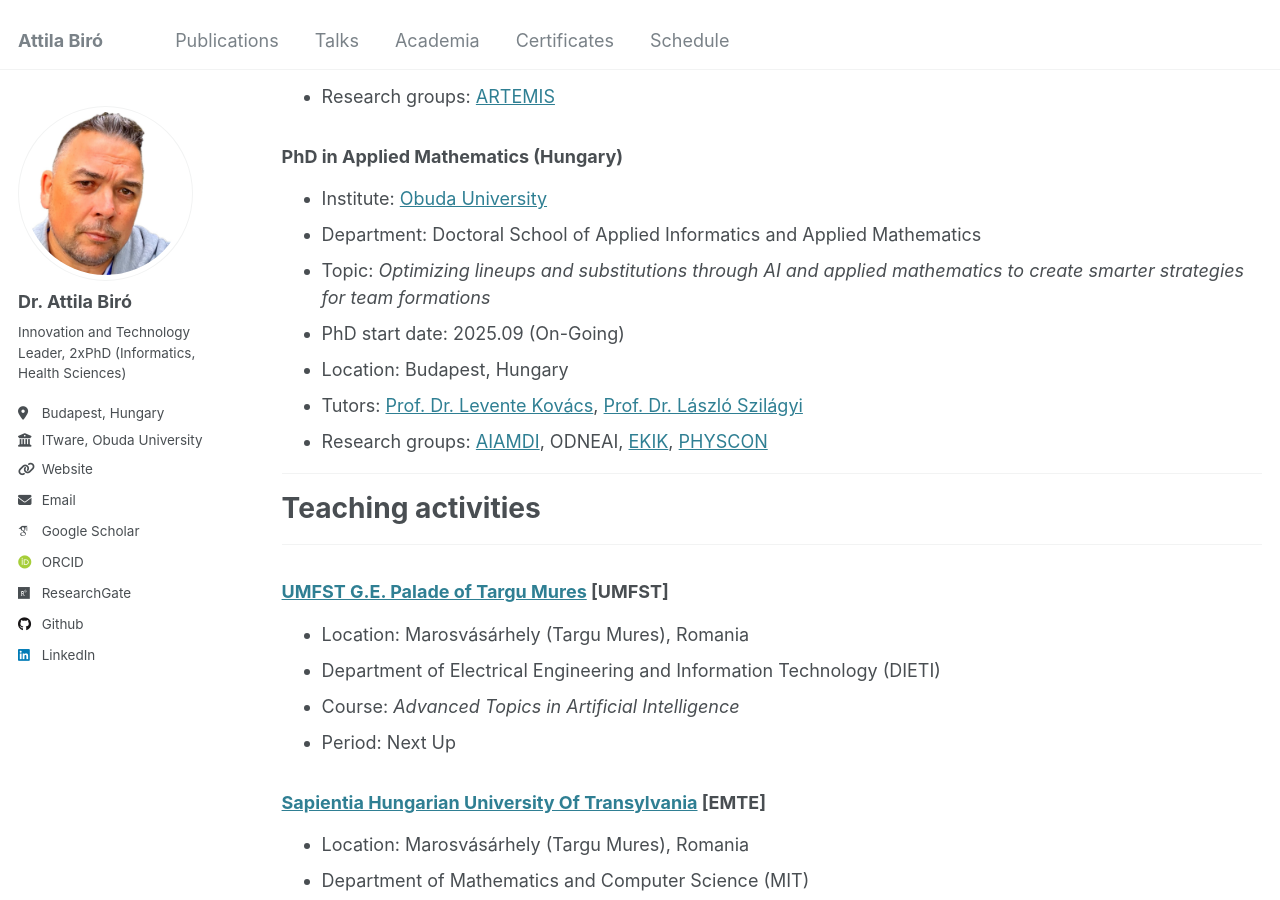
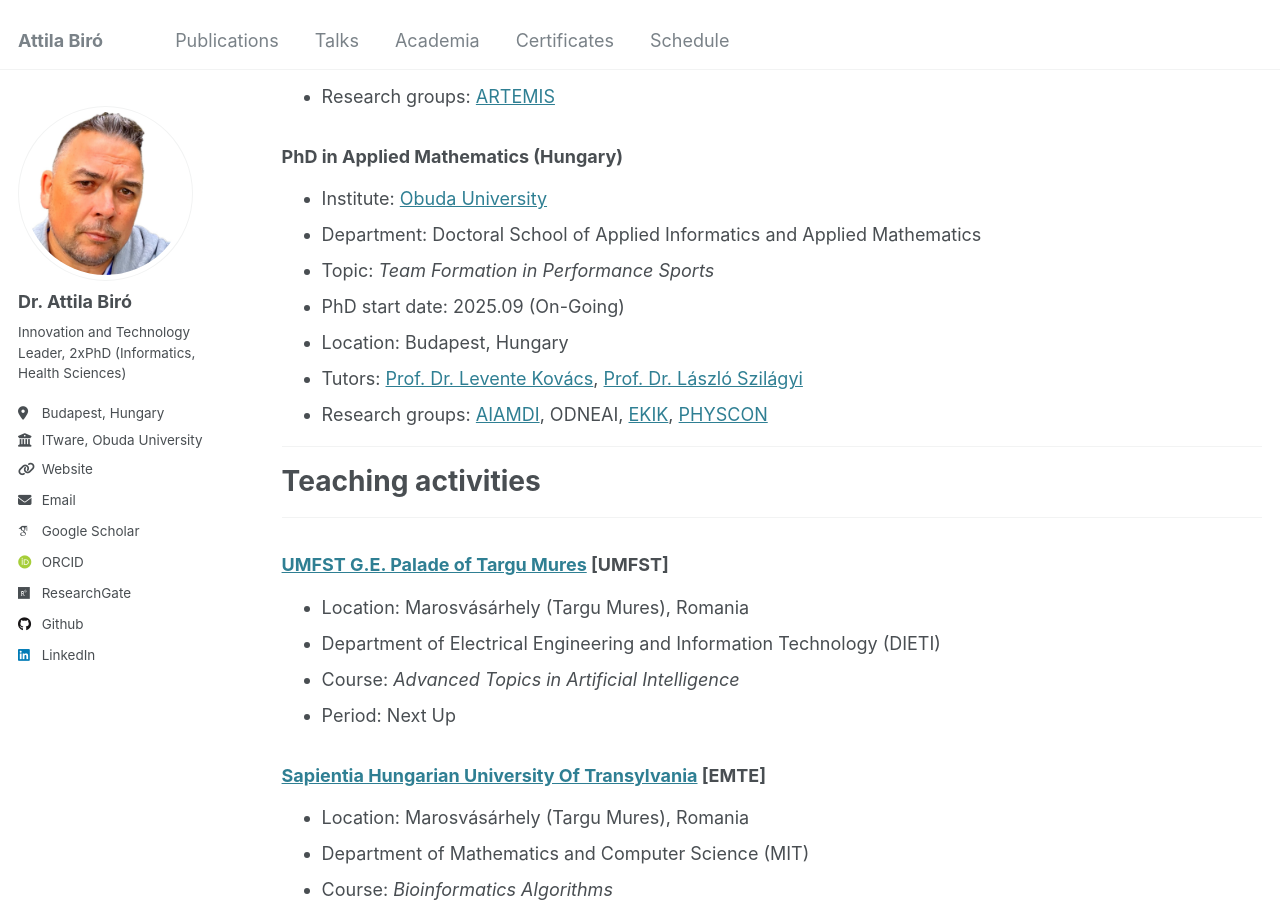
Before and after one commit to biroka/biroka.github.io, a Jekyll site: the page built from _pages/academia.md, in a window 1280 px wide and 900 px high, scrolled down 926 px. Built offline with Jekyll 4.4.1, drawn with Linux system fonts in a browser that asks for light colours; some web fonts are replaced.

Commit message:
Update PhD topic in academia.md

```diff
--- a/_pages/academia.md
+++ b/_pages/academia.md
@@ -37,7 +37,7 @@ author_profile: true
 ### PhD in Applied Mathematics (Hungary)
 * Institute: <a target="_new" href="https://www.uni-obuda.hu/">Obuda University</a>
 * Department: Doctoral School of Applied Informatics and Applied Mathematics
-* Topic: _Optimizing lineups and substitutions through AI and applied mathematics to create smarter strategies for team formations_
+* Topic: _Team Formation in Performance Sports_
 * PhD start date: 2025.09 (On-Going)
 * Location: Budapest, Hungary
 * Tutors: <a target="_new" href="https://scholar.google.com/citations?user=sYZsfzgAAAAJ">Prof. Dr. Levente Kovács</a>, <a target="_new" href="https://scholar.google.com/citations?user=793kkF4AAAAJ">Prof. Dr. László Szilágyi</a>
```
